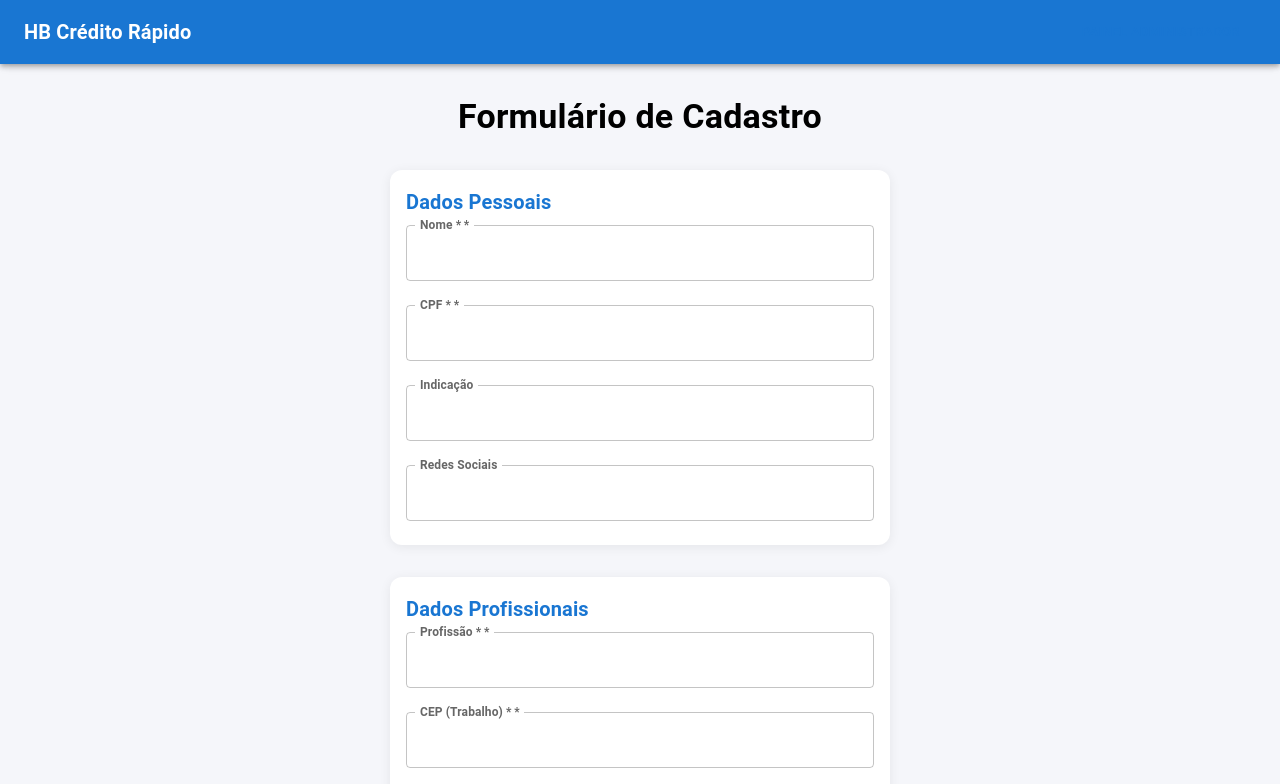
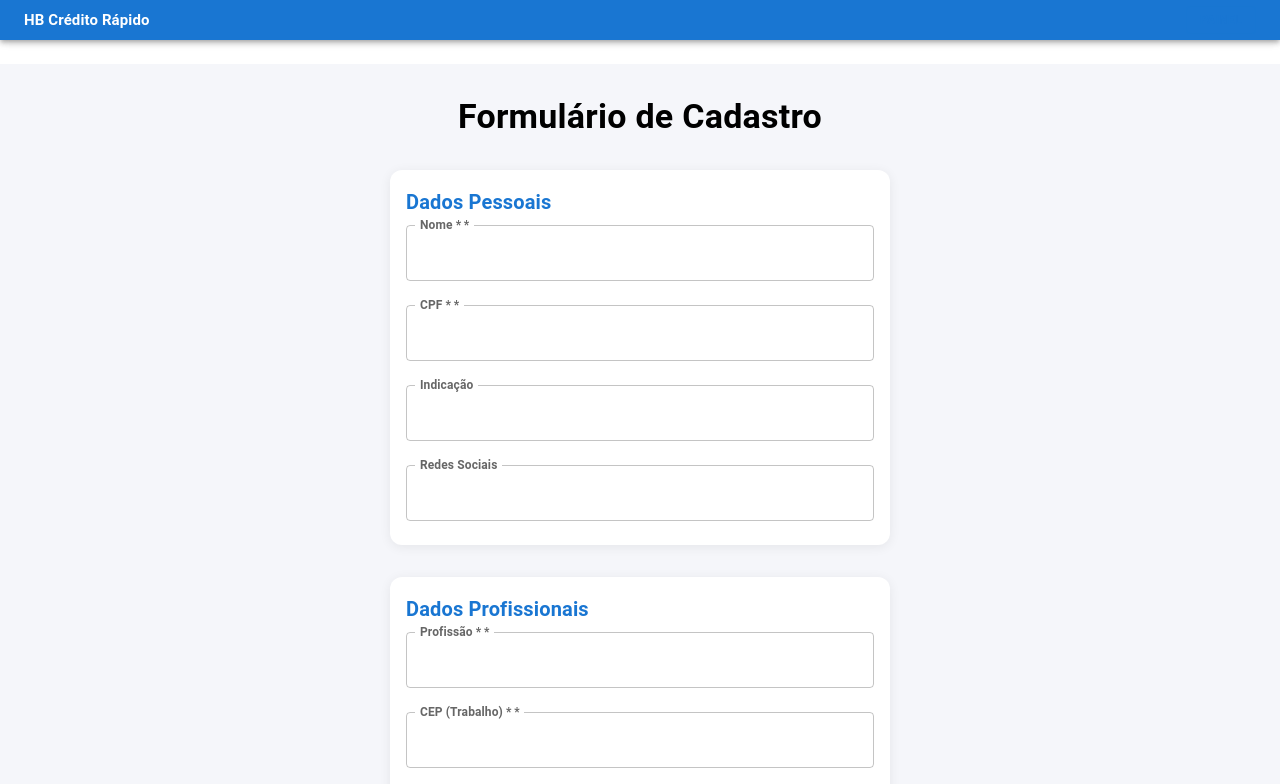
Before and after one commit to emprestimoshb/emprestimohb-frontend, a React (Create React App) app: page / in a window 1280 px wide. Shown: the top 784 px of the page. Built offline with nearby package versions, Linux system fonts and the light colour scheme.

Commit message:
Update Navbar.js

```diff
--- a/src/Navbar.js
+++ b/src/Navbar.js
@@ -7,21 +7,37 @@ import Box from '@mui/material/Box';
 
 function Navbar({ onSelect, adminLogado, onLogout }) {
   return (
-    <AppBar position="fixed" sx={{ zIndex: (theme) => theme.zIndex.drawer + 1 }}>
-      <Toolbar>
-        <Typography variant="h6" sx={{ flexGrow: 1, fontWeight: 'bold' }}>
+    <AppBar
+      position="fixed"
+      sx={{
+        zIndex: (theme) => theme.zIndex.drawer + 1,
+        minHeight: 40,
+        height: 40,
+        justifyContent: 'center'
+      }}
+    >
+      <Toolbar sx={{ minHeight: 40, height: 40, px: 2 }}>
+        <Typography variant="h6" sx={{ flexGrow: 1, fontWeight: 'bold', fontSize: 15 }}>
           HB Crédito Rápido
         </Typography>
         <Box>
           {!adminLogado && (
             <Button
               color="primary"
-              variant="text"
+              variant="outlined"
               size="small"
-              sx={{ ml: 1, fontWeight: 'bold', px: 2, minWidth: 0 }}
+              sx={{
+                ml: 1,
+                fontWeight: 'bold',
+                px: 1,
+                fontSize: 12,
+                minWidth: 70,
+                height: 28,
+                lineHeight: 1
+              }}
               onClick={() => onSelect('admin')}
             >
-              Painel Administrador
+              Painel
             </Button>
           )}
           {adminLogado && (
@@ -29,7 +45,15 @@ function Navbar({ onSelect, adminLogado, onLogout }) {
               color="error"
               variant="contained"
               size="small"
-              sx={{ ml: 2, fontWeight: 'bold', px: 2, minWidth: 0 }}
+              sx={{
+                ml: 2,
+                fontWeight: 'bold',
+                px: 1,
+                fontSize: 12,
+                minWidth: 60,
+                height: 28,
+                lineHeight: 1
+              }}
               onClick={onLogout}
             >
               Sair
```
